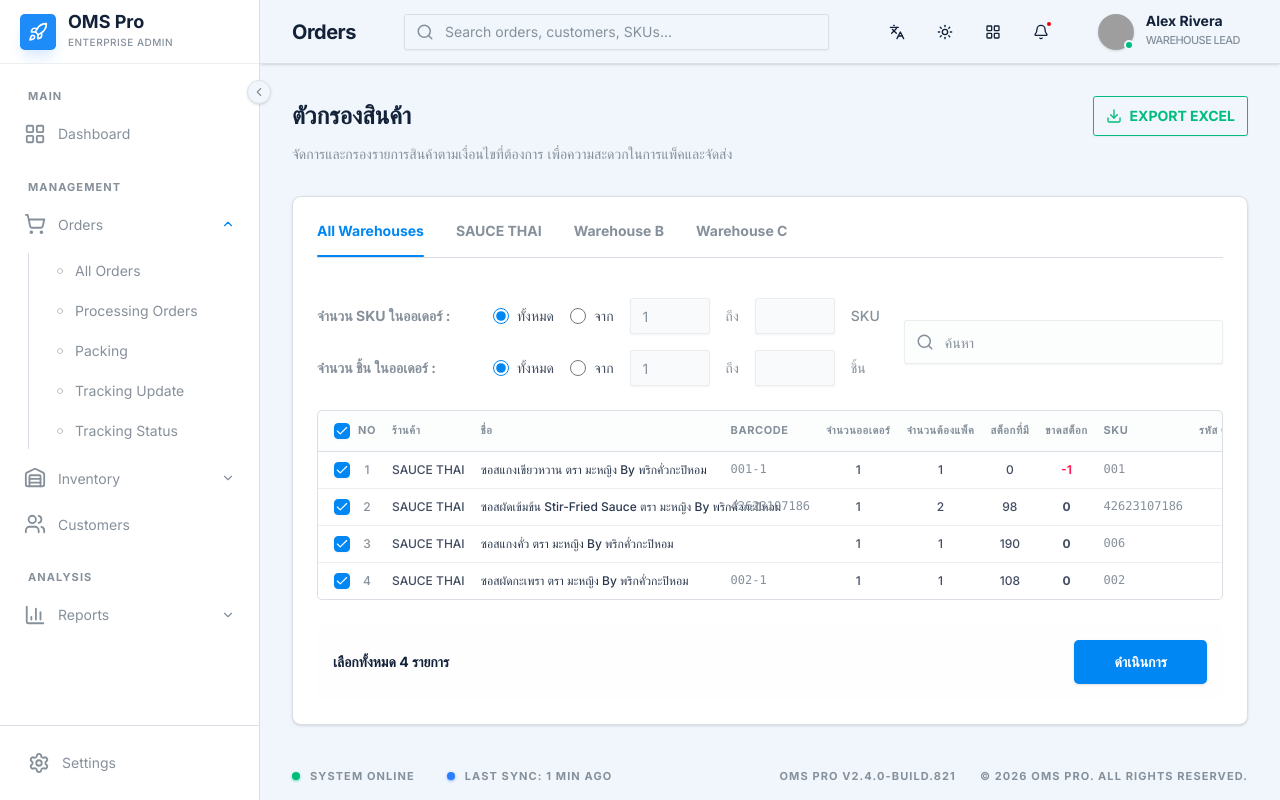
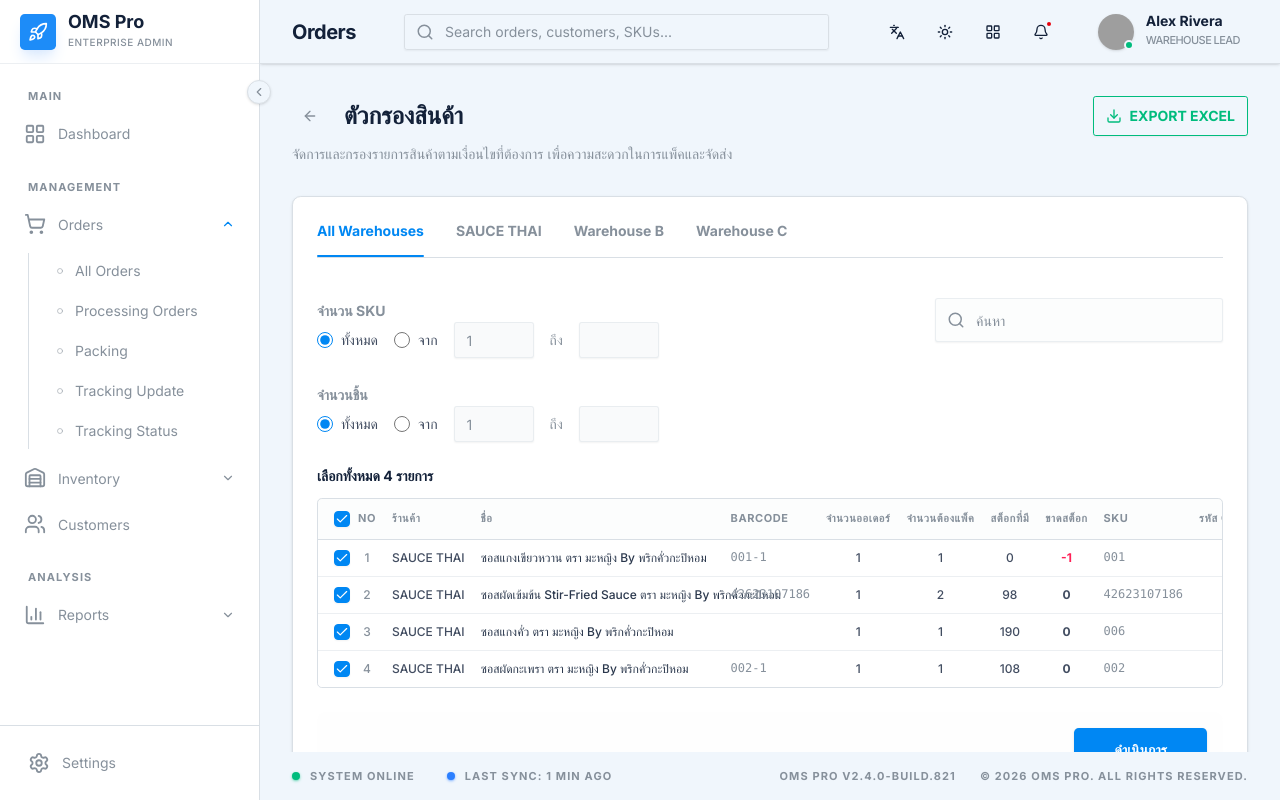
Before and after one commit to patjanawat/b1dx-admin-template, a React (Vite) app: page /product-filter in a window 1280 px wide. Built offline with nearby package versions, Linux system fonts and the light colour scheme; grey boxes are pictures that could not be loaded.

Commit message:
feat: edit filter product

```diff
--- a/components/ProductFilterPage.tsx
+++ b/components/ProductFilterPage.tsx
@@ -10,7 +10,7 @@ import {
   TableHead,
   TableCell
 } from './ui/table';
-import { Download, Search } from 'lucide-react';
+import { Download, Search, ArrowLeft } from 'lucide-react';
 import { useNavigate } from 'react-router-dom';
 import { toast } from 'sonner';
 
@@ -95,10 +95,11 @@ export const ProductFilterPage: React.FC = () => {
   const FilterContent = (
     <div className="space-y-6 pt-4">
       {/* Filter Controls */}
-      <div className="flex flex-col md:flex-row md:items-center justify-between gap-6">
-        <div className="space-y-4">
+      <div className="flex flex-col md:flex-row md:items-start justify-between gap-6">
+        <div className="space-y-6">
+          <div className="space-y-2">
+            <span className="text-sm font-bold text-muted-foreground">จำนวน SKU</span>
             <div className="flex items-center gap-4">
-            <span className="text-sm font-bold text-muted-foreground w-40">จำนวน SKU ในออเดอร์ :</span>
               <div className="flex items-center gap-2">
                 <input type="radio" name="sku-filter" id="sku-all" defaultChecked className="w-4 h-4 accent-primary" />
                 <label htmlFor="sku-all" className="text-sm font-medium text-foreground/80">ทั้งหมด</label>
@@ -110,10 +111,11 @@ export const ProductFilterPage: React.FC = () => {
               <Input className="w-20 h-9 bg-muted/20 border-border/50" placeholder="1" />
               <span className="text-sm text-muted-foreground">ถึง</span>
               <Input className="w-20 h-9 bg-muted/20 border-border/50" placeholder="" />
-            <span className="text-sm font-medium text-muted-foreground">SKU</span>
             </div>
+          </div>
+          <div className="space-y-2">
+            <span className="text-sm font-bold text-muted-foreground">จำนวนชิ้น</span>
             <div className="flex items-center gap-4">
-            <span className="text-sm font-bold text-muted-foreground w-40">จำนวน ชิ้น ในออเดอร์ :</span>
               <div className="flex items-center gap-2">
                 <input type="radio" name="item-filter" id="item-all" defaultChecked className="w-4 h-4 accent-primary" />
                 <label htmlFor="item-all" className="text-sm font-medium text-foreground/80">ทั้งหมด</label>
@@ -125,16 +127,19 @@ export const ProductFilterPage: React.FC = () => {
               <Input className="w-20 h-9 bg-muted/20 border-border/50" placeholder="1" />
               <span className="text-sm text-muted-foreground">ถึง</span>
               <Input className="w-20 h-9 bg-muted/20 border-border/50" placeholder="" />
-            <span className="text-sm font-medium text-muted-foreground">ชิ้น</span>
             </div>
           </div>
-        <div className="relative w-full md:w-80">
+        </div>
+        <div className="relative w-full md:w-72">
           <Search className="absolute left-3 top-1/2 -translate-y-1/2 text-muted-foreground" size={18} />
           <Input placeholder="ค้นหา" className="pl-10 h-11 border-border/50 bg-muted/10" />
         </div>
       </div>
 
       {/* Table */}
+      <div className="flex items-center justify-between mb-3">
+        <span className="text-sm font-bold text-foreground">เลือกทั้งหมด 4 รายการ</span>
+      </div>
       <div className="border border-border rounded-lg overflow-hidden">
         <Table>
           <TableHeader>
@@ -181,10 +186,7 @@ export const ProductFilterPage: React.FC = () => {
       </div>
 
       {/* Action Section under Table */}
-      <div className="flex items-center justify-between bg-muted/5 rounded-xl p-4 mt-4">
-        <div className="flex items-center gap-2">
-          <span className="text-sm font-bold text-foreground">เลือกทั้งหมด 4 รายการ</span>
-        </div>
+      <div className="flex items-center justify-end bg-muted/5 rounded-xl p-4 mt-4">
         <Button
           onClick={handleProcess}
           className="bg-primary hover:bg-primary/90 text-primary-foreground font-bold px-10 h-11 rounded-lg shadow-sm"
@@ -199,7 +201,13 @@ export const ProductFilterPage: React.FC = () => {
     <div className="flex flex-col min-h-screen pb-24 relative">
       {/* Header Section */}
       <div className="flex items-center justify-between mb-2">
+        <div className="flex items-center gap-4">
+          <Button variant="ghost" size="icon" onClick={() => navigate(-1)} className="text-muted-foreground hover:text-primary">
+            <ArrowLeft size={20} />
+          </Button>
           <h1 className="text-2xl font-bold text-foreground">ตัวกรองสินค้า</h1>
+        </div>
+        <div className="flex items-center gap-6">
           <Button
             variant="outline"
             onClick={handleExport}
@@ -207,6 +215,7 @@ export const ProductFilterPage: React.FC = () => {
           >
             <Download size={18} /> EXPORT EXCEL
           </Button>
+        </div>
       </div>
 
       <p className="text-muted-foreground text-sm mb-8">
@@ -238,7 +247,19 @@ export const ProductFilterPage: React.FC = () => {
           </div>
 
           <div className="min-h-[400px]">
-            {FilterContent}
+            {selectedWarehouse === 'all' || selectedWarehouse === 'sauce-thai' ? (
+              FilterContent
+            ) : (
+              <div className="flex flex-col items-center justify-center py-24 text-center">
+                <div className="w-16 h-16 bg-muted/20 rounded-full flex items-center justify-center mb-4">
+                  <Search className="text-muted-foreground/40" size={32} />
+                </div>
+                <h3 className="text-lg font-bold text-foreground mb-1">ไม่พบข้อมูลในคลังสินค้านี้</h3>
+                <p className="text-sm text-muted-foreground max-w-xs">
+                  ยังไม่มีรายการสินค้าหรือออเดอร์ที่ต้องจัดการใน {warehouses.find(w => w.id === selectedWarehouse)?.label} ในขณะนี้
+                </p>
+              </div>
+            )}
           </div>
         </div>
       </div>
```
Lines whose indentation alone changed are shown as unchanged.
